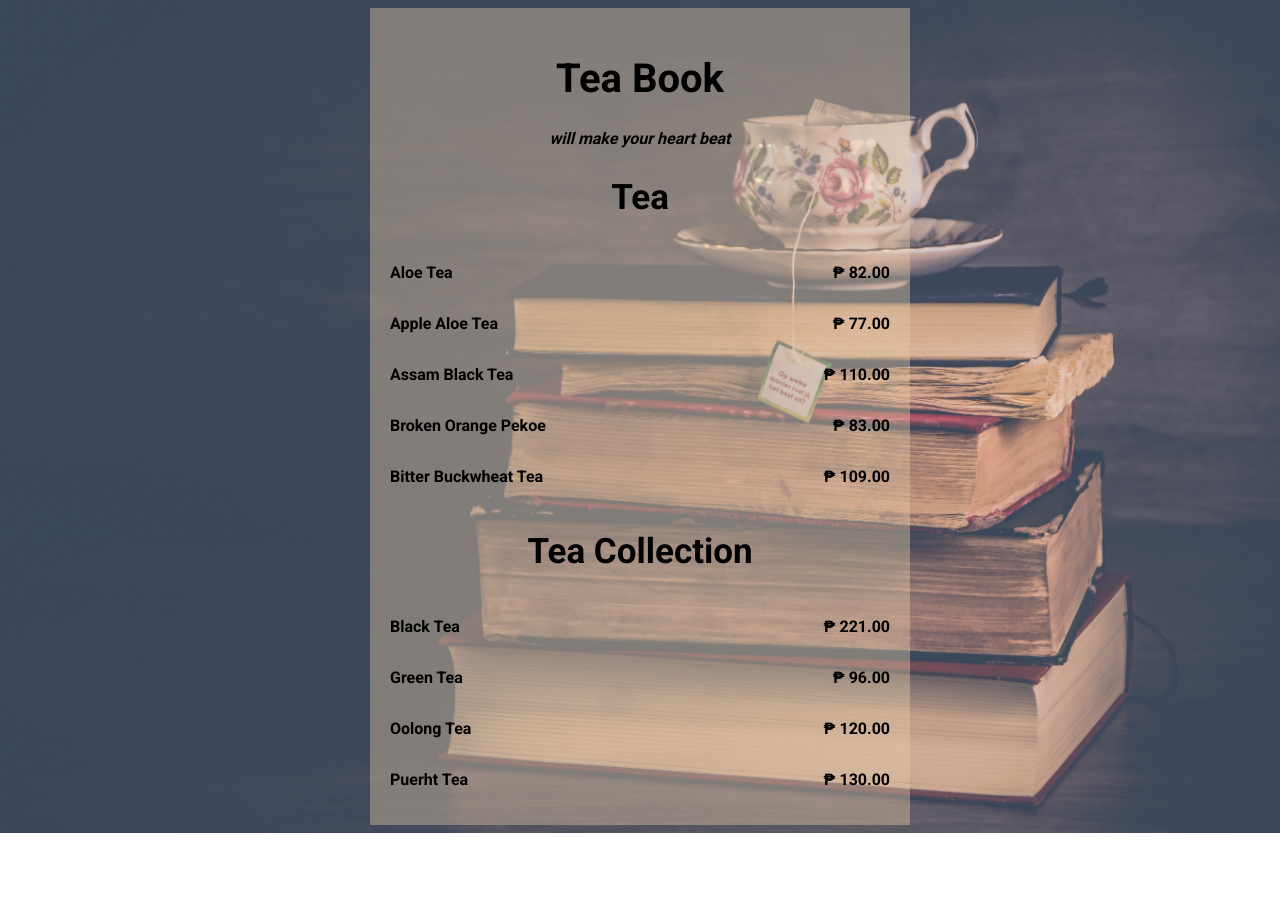
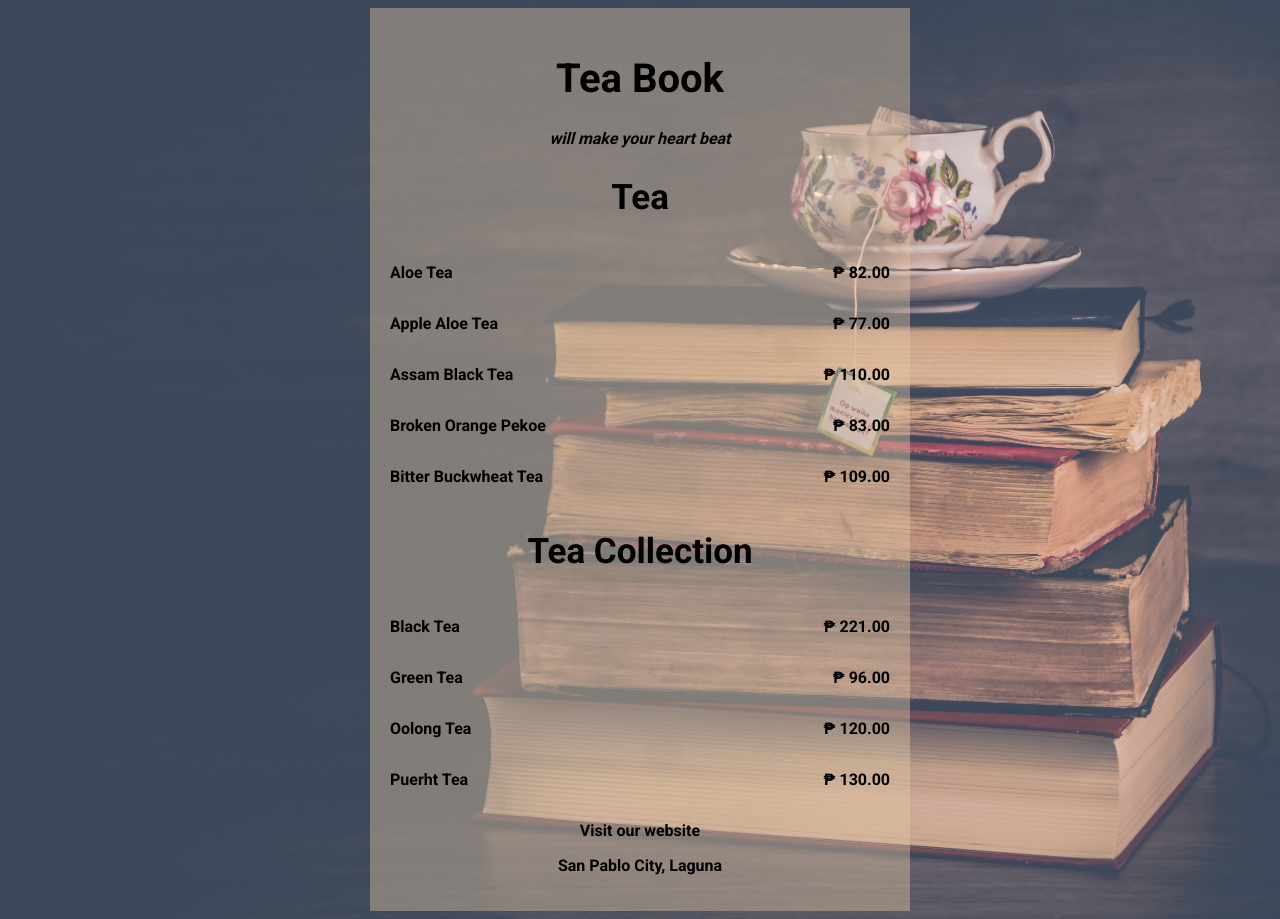
Before and after one commit to DaisyPas/Thank-You-Page, a plain HTML site: page Tea-shop/index.html in a window 1280 px wide. Before the commit the page ends 833 px from the top, so only its background shows below. Drawn offline with Linux system fonts and the light colour scheme.

Commit message:
edited footer element

```diff
--- a/Tea-shop/index.html
+++ b/Tea-shop/index.html
@@ -25,7 +25,7 @@
     <div class="teaMenu">
         <header>
             <h1>Tea Book</h1>
-            <p><em>will make your heart beat</em></p>
+            <p class="established">will make your heart beat</p>
         </header>
         <main>
             <!--Section 1-->
@@ -70,10 +70,13 @@
 
 
         </main>
+
+        <footer>
+            <p>Visit our website</p>
+            <p>San Pablo City, Laguna</p>
+        </footer>
     </div>
-    <footer>
 
-    </footer>
 </body>
 
 </html>
```
